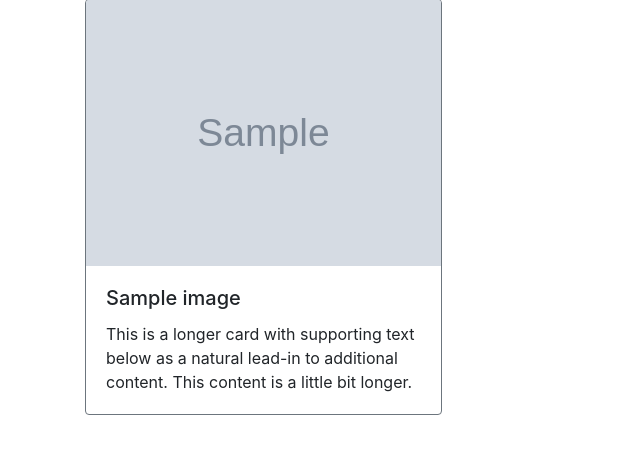
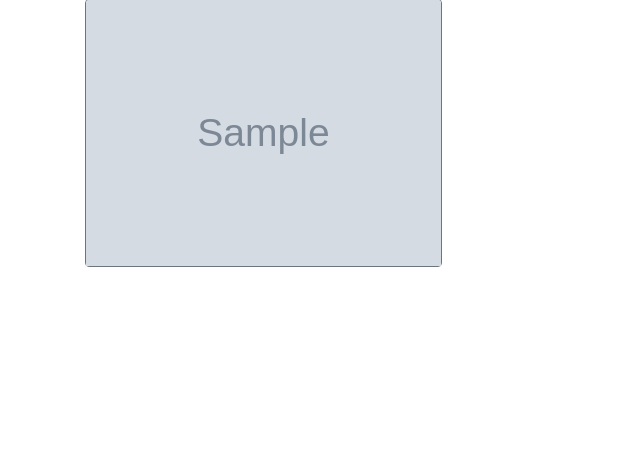
Before and after one commit to HassibIbrahim/meinefotos, a Django app: page / in a window 1280 px wide. Shown: the part 113-567 px from the top of the page, without its empty margins (0-640 px from the left). Run offline with Django 3.2, Linux system fonts and the light colour scheme; tables that the repository leaves empty hold one stand-in row (values such as "Sample post"); grey boxes marked "Sample" are stand-in pictures; some libraries are stand-ins or nearby versions.

Commit message:
styled cards to image

```diff
--- a/photoapp/templates/images/homepage.html
+++ b/photoapp/templates/images/homepage.html
@@ -11,10 +11,7 @@
 
   <div class="card border-secondary">
     <img class="card-img-top" src="{{image.image.url}}" class="img-responsive" alt="Image" size="100px200">
-    <div class="card-body">
-      <h5 class="card-title">{{image.name}}</h5>
-      <p class="card-text">This is a longer card with supporting text below as a natural lead-in to additional content. This content is a little bit longer.</p>
-    </div>
+
   </div>
       {% empty %}
   <div class="row">
```
Also changed, not shown: media/images/6.jpg (added), media/images/KimMerinoandStudents-UCLACommunitySchool1.jpg (added), media/images/ZZ_-_Bayern_Munchen.jpg (added).
